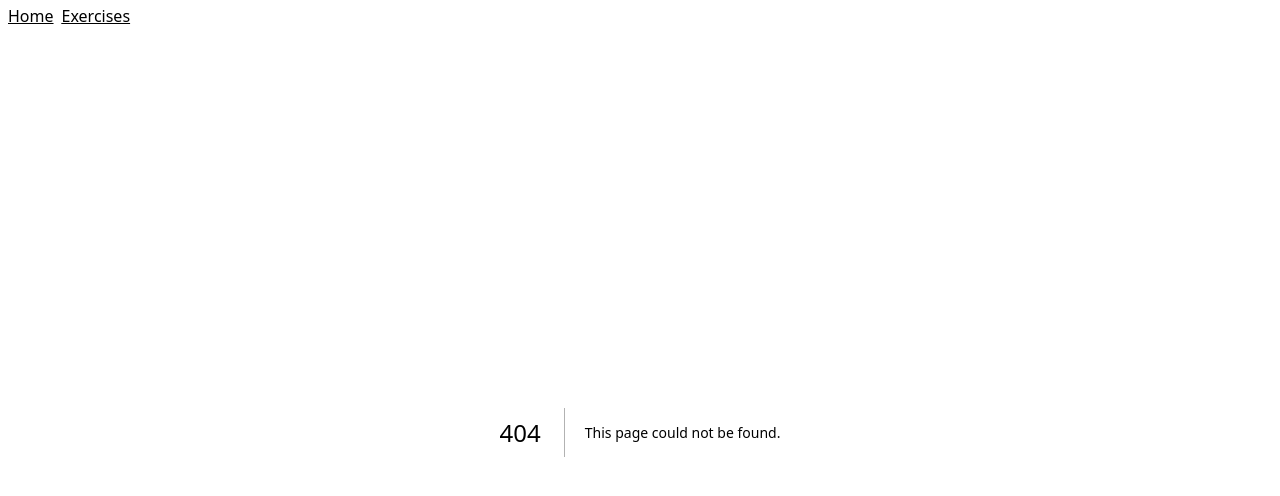
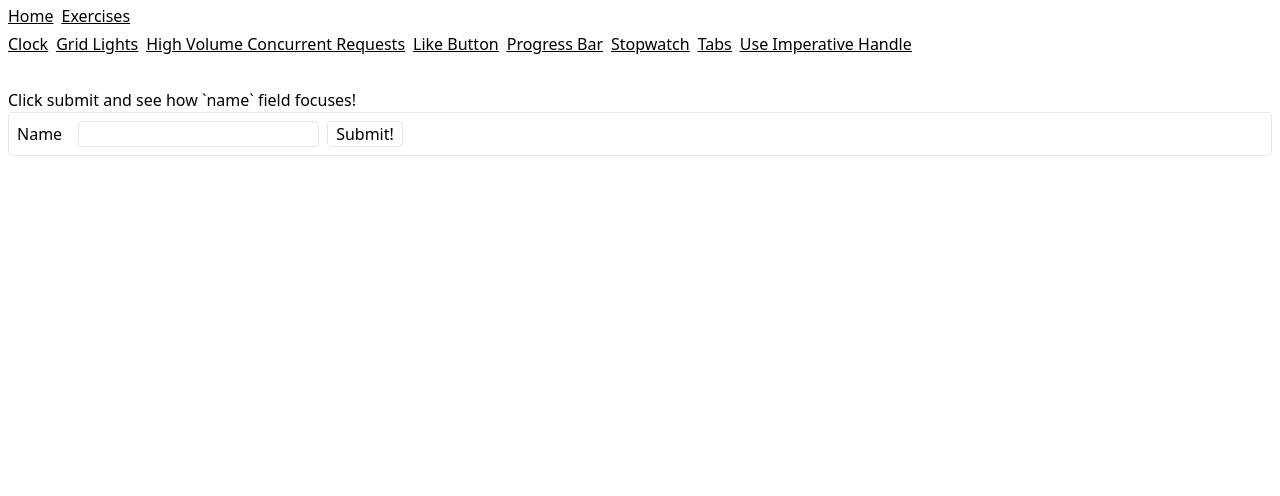
Before and after one commit to skatingincentralpark/react-playground, a Next.js app: page /exercises/use-imperative-handle in a window 1280 px wide. Before the commit this address had no page. Shown: the top 496 px of the page. Built offline with nearby package versions, Linux system fonts and the light colour scheme.

Commit message:
Add useImperativeHandle example

```diff
--- /dev/null
+++ b/app/exercises/use-imperative-handle/form.tsx
@@ -0,0 +1,97 @@
+"use client";
+import {
+  useRef,
+  useState,
+  useImperativeHandle,
+  MouseEvent,
+  useEffect,
+  MutableRefObject,
+} from "react";
+
+type Api = {
+  focus: () => void;
+  shake: () => void;
+};
+
+type InputFieldProps = {
+  onChange: (val: string) => void;
+  apiRef: MutableRefObject<Api | null>;
+};
+
+const InputField = ({ onChange, apiRef }: InputFieldProps) => {
+  const inputRef = useRef<HTMLInputElement>(null);
+  const [shouldShake, setShouldShake] = useState(false);
+
+  useImperativeHandle(
+    apiRef,
+    () => ({
+      focus: () => {
+        inputRef.current?.focus();
+      },
+      shake: () => {
+        setShouldShake(true);
+      },
+    }),
+
+    []
+  );
+
+  useEffect(() => {
+    if (apiRef) {
+      apiRef.current = {
+        focus: () => {
+          inputRef.current?.focus();
+        },
+        shake: () => {
+          setShouldShake(true);
+        },
+      };
+    }
+  }, [apiRef]);
+
+  const className = shouldShake ? "shake" : "";
+
+  return (
+    <input
+      ref={inputRef}
+      type="text"
+      onChange={(e) => onChange(e.target.value)}
+      className={`border rounded px-1 ${className}`}
+      onAnimationEnd={() => {
+        setShouldShake(false);
+      }}
+    />
+  );
+};
+
+export default function Form() {
+  const [name, setName] = useState("");
+  const inputApiRef = useRef<Api>(null);
+
+  const onSubmitClick = (
+    e: MouseEvent<HTMLButtonElement, globalThis.MouseEvent>
+  ) => {
+    e.preventDefault();
+
+    if (!name) {
+      inputApiRef.current?.focus();
+      inputApiRef.current?.shake();
+      console.log("Input should be focused and shaken if empty!");
+    } else console.log("Submit the name here!", name);
+  };
+
+  return (
+    <form className="border rounded flex gap-2 items-center p-2">
+      <label>Name</label>
+      <br />
+      <InputField onChange={setName} apiRef={inputApiRef} />
+      <button
+        onClick={onSubmitClick}
+        className="border rounded px-2"
+        type="button"
+      >
+        Submit!
+      </button>
+    </form>
+  );
+}
--- /dev/null
+++ b/app/exercises/use-imperative-handle/page.tsx
@@ -0,0 +1,13 @@
+"use client";
+import Form from "./form";
+
+import "./styles.css";
+
+export default function Page() {
+  return (
+    <div className="App">
+      <p>Click submit and see how `name` field focuses!</p>
+      <Form />
+    </div>
+  );
+}
--- /dev/null
+++ b/app/exercises/use-imperative-handle/styles.css
@@ -0,0 +1,29 @@
+@keyframes shake {
+  10%,
+  60% {
+    transform: translate3d(-1px, 0, 0);
+  }
+
+  20%,
+  60% {
+    transform: translate3d(2px, 0, 0);
+  }
+
+  30%,
+  50%,
+  70% {
+    transform: translate3d(-4px, 0, 0);
+  }
+
+  40%,
+  60% {
+    transform: translate3d(4px, 0, 0);
+  }
+}
+
+.shake {
+  animation: shake 0.2s cubic-bezier(0.36, 0.07, 0.19, 0.97) both;
+  transform: translate3d(0, 0, 0);
+  backface-visibility: hidden;
+  perspective: 1000px;
+}
```
Also changed, not shown: app/exercises/use-imperative-handle/README.md (added).
